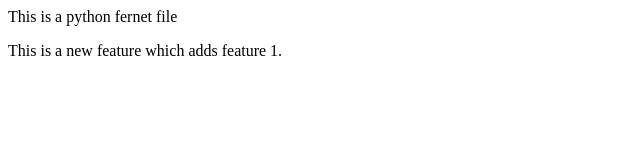
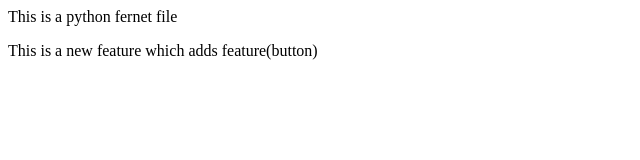
Before and after one commit to Deekshitha716/local-repo, a plain HTML site: page index.html in a window 1280 px wide. Shown: the full height of the page, 0-640 px from the left. Drawn offline with Linux system fonts and the light colour scheme.

```diff
--- a/index.html
+++ b/index.html
@@ -1,2 +1,2 @@
 <p> This is a python fernet file</p>
-<p> This is a new feature which adds feature 1.</p>
+<p> This is a new feature which adds feature(button)</p>
```
